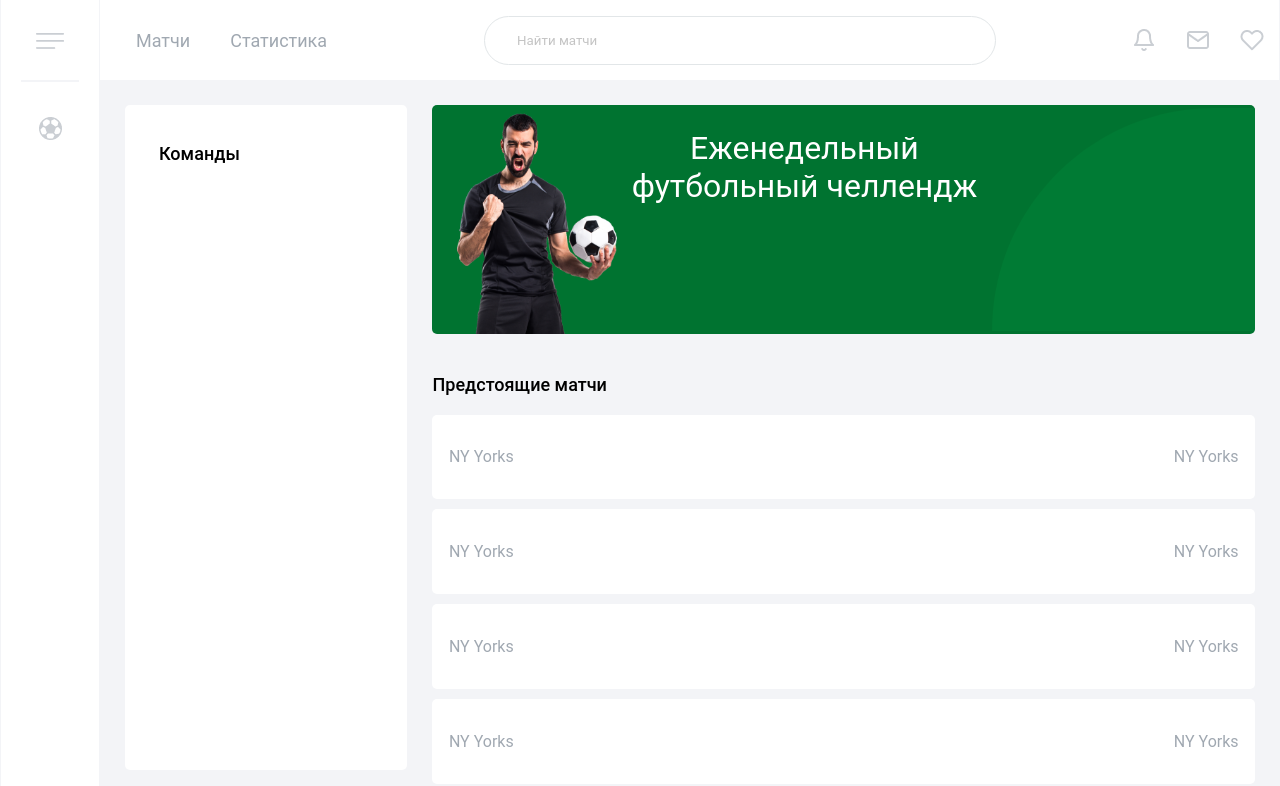
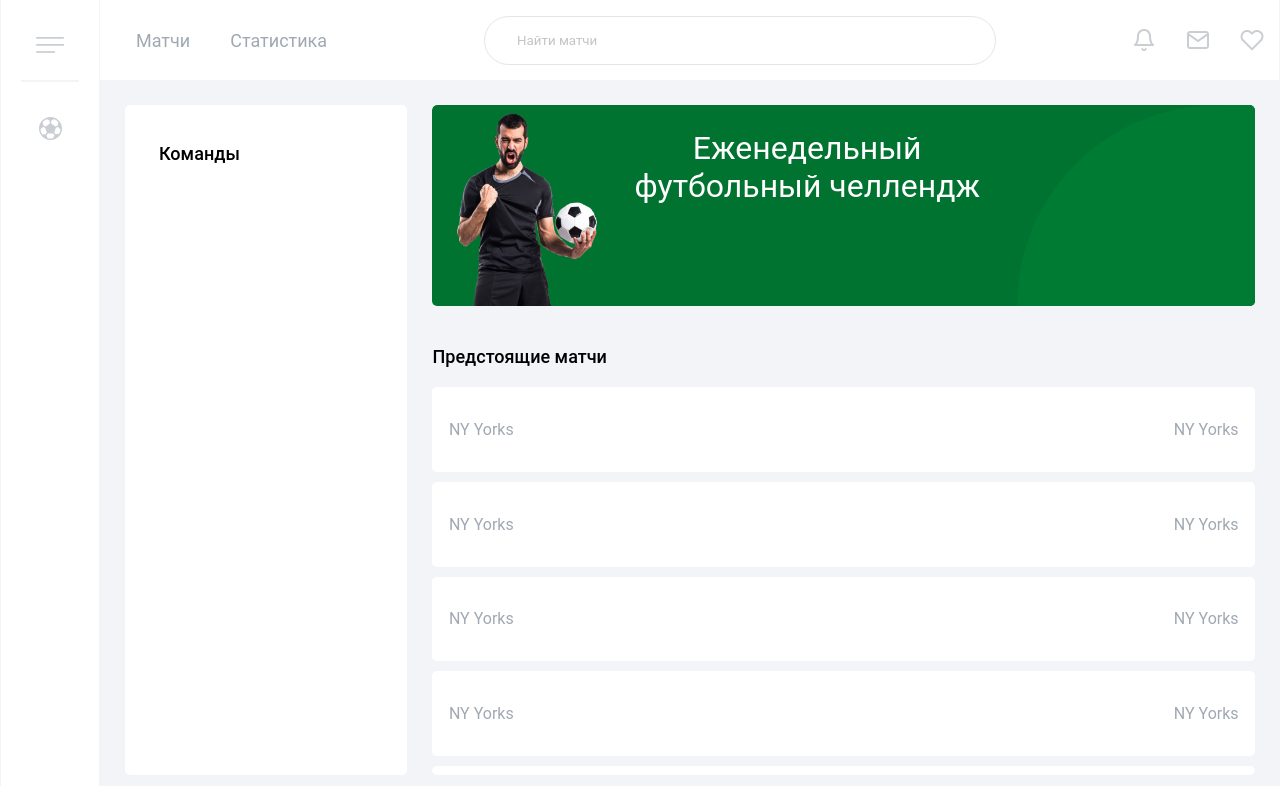
Before and after one commit to Volvram/Football, a Next.js app: page / in a window 1280 px wide. Shown: the top 786 px of the page. Built offline with nearby package versions, Linux system fonts and the light colour scheme.

Commit message:
fixed matches list

```diff
--- a/src/app/globals.scss
+++ b/src/app/globals.scss
@@ -8,7 +8,6 @@
 html,
 body {
   max-width: 2560px;
-  // height: 100vh;
   overflow-x: hidden;
   margin-left: auto;
   margin-right: auto;
--- a/src/app/page.module.scss
+++ b/src/app/page.module.scss
@@ -1,12 +1,22 @@
+@import "@/styles/variables";
+
 .page {
-width: 100vw;
-  height: 100vh;
+  max-width: 100vw;
+  max-height: 100vh;
   overflow: hidden;
 }
 
 .main {
   &_body {
-    height: 90vh;
+    max-height: 90vh;
     display: flex;
   }
 }
+
+@media screen and (max-width: $tablet) {
+  .main {
+    &_body {
+      max-height: 95vh;
+    }
+  }
+}
--- a/src/app/pageComponents/BodyContent/bodycontent.module.scss
+++ b/src/app/pageComponents/BodyContent/bodycontent.module.scss
@@ -3,6 +3,7 @@
 .bodycontent {
     padding: 25px;
     width: 100%;
+    max-height: 100%;
 
     background-color: $light-gray;
     border-left: 1px solid $light-gray;
--- a/src/app/pageComponents/BodyContent/components/LeftContent/leftcontent.module.scss
+++ b/src/app/pageComponents/BodyContent/components/LeftContent/leftcontent.module.scss
@@ -1,7 +1,6 @@
 @import "@/styles/variables.scss";
 
 .leftcontent {
-    margin-bottom: 5px;
     padding: 38px 34px;
 
     grid-column-start: 1;
--- a/src/app/pageComponents/BodyContent/components/MiddleContent/MiddleContent.tsx
+++ b/src/app/pageComponents/BodyContent/components/MiddleContent/MiddleContent.tsx
@@ -10,14 +10,14 @@ const MiddleContent: React.FC = () => {
     return (
         <div className={styles.middlecontent}>
             <div className={styles.middlecontent_event}>
-                <Image src={footballer} className={styles.middlecontent_event_image} alt="Футболист" />
+                <Image draggable={false} src={footballer} className={styles.middlecontent_event_image} alt="Футболист" />
                 <p className={styles.middlecontent_event_h}>Еженедельный футбольный челлендж</p>
-                <Image src={greenSector} className={styles.middlecontent_event_sector} alt="Зелёный сектор" />
+                <Image draggable={false} src={greenSector} className={styles.middlecontent_event_sector} alt="Зелёный сектор" />
             </div>
             <div className={styles.middlecontent_matches}>
                 <p className={styles.middlecontent_matches_h}>Предстоящие матчи</p>
                 <div className={styles.middlecontent_matches_list}>
-                    {[1,2,3,4,5,6,7,8,9].map(match => {
+                    {[1,2,3,4,5,6,7,8,9,10,11,12,13,14,15,16,17,18,19,20].map(match => {
                         return (
                             <div key={match} className={styles.middlecontent_matches_list_match}>
                                 <p className={styles.middlecontent_matches_list_match_team}>NY Yorks</p>
--- a/src/app/pageComponents/BodyContent/components/MiddleContent/middlecontent.module.scss
+++ b/src/app/pageComponents/BodyContent/components/MiddleContent/middlecontent.module.scss
@@ -2,17 +2,24 @@
 
 .middlecontent {
     margin-left: 25px;
-
+    height: 100%;
+    overflow: hidden;
     grid-column-start: 4;
     grid-column-end: 13;
     grid-row-start: 1;
     grid-row-end: 13;
+    border-radius: 5px;
+    -webkit-border-radius: 5px;
+    -moz-border-radius: 5px;
+    -ms-border-radius: 5px;
+    -o-border-radius: 5px;
+    display: flex;
+    flex-direction: column;
 
-    &_event {
+    &_event{
         padding-left: 25px;
-        grid-row-start: 1;
-        grid-row-end: 5;
         width: 100%;
+        height: 30%;
         background-color: $green;
         border-radius: 5px;
 
@@ -21,7 +28,7 @@
 
         &_image {
             margin-top: 1%;
-            width: 20%;
+            width: auto;
             height: auto;
         }
 
@@ -35,7 +42,7 @@
         }
 
         &_sector {
-            width: 33%;
+            width: auto;
             height: auto;
             border-top-right-radius: 5px;
             border-bottom-right-radius: 5px;
@@ -43,10 +50,13 @@
     }
 
     &_matches {
-        margin-top: 40px;
+        padding-top: 40px;
+        height: 70%;
         display: flex;
         flex-direction: column;
+
         &_h {
+            margin-bottom: 20px;
             color: $black;
             font-size: $h3;
             font-weight: 500;
@@ -54,12 +64,10 @@
 
         &_list {
             overflow-y: auto;
-            margin-top: 20px;
-            max-height: 40vh;
-            height: fit-content;
+            max-height: 100%;
+            height: 100%;
 
-
-            &::-webkit-scrollbar{
+            &::-webkit-scrollbar {
                 display: none;
             }
 
@@ -91,7 +99,6 @@
         &_matches {
 
             &_list {
-                max-height: 53vh;
 
                 &_match {
                     padding-top: 4%;
@@ -108,18 +115,19 @@
 
         &_event {
             padding-left: 20px;
+            height: 25%;
 
             &_h {
+                margin-bottom: 16px;
                 font-size: $h2;
             }
         }
 
         &_matches {
-            margin-top: 30px;
+            padding-top: 30px;
+            height: 75%;
 
             &_list {
-                margin-top: 16px;
-
                 &_match {
                     padding-top: 4%;
                     padding-bottom: 4%;
@@ -135,6 +143,7 @@
 
         &_event {
             padding-left: 16px;
+            height: 20%;
 
             &_h {
                 font-size: $h3;
@@ -142,15 +151,15 @@
         }
 
         &_matches {
-            margin-top: 20px;
+            padding-top: 20px;
+            height: 80%;
 
             &_h {
+                margin-bottom: 12px;
                 font-size: $p1;
             }
 
             &_list {
-                margin-top: 12px;
-
                 &_match {
 
                     &_team {
@@ -176,14 +185,20 @@
         }
 
         &_matches {
-            margin-top: 10px;
+            padding-top: 10px;
 
             &_h {
+                margin-bottom: 6px;
                 font-size: $p2;
             }
 
             &_list {
-                margin-top: 6px;
+                &_match {
+
+                    &_team {
+                        font-size: $p2;
+                    }
+                }
             }
         }
     }
--- a/src/components/Header/header.module.scss
+++ b/src/components/Header/header.module.scss
@@ -3,12 +3,12 @@
 .header {
     background-color: $white;
     width: 100%;
+    height: 10vh;
     display: flex;
-    height: 10vh;
 
     &_menu {
-        // padding-top: 42px;
-        // padding-bottom: 35px;
+        padding-top: 42px;
+        padding-bottom: 35px;
         padding-left: 36px;
         padding-right: 36px;
         width: 100px;
@@ -97,6 +97,8 @@
 
 @media screen and (max-width: $tablet) {
     .header {
+        height: 5vh;
+
         &_menu {
             width: 56px;
             &_icon {
--- a/src/components/Input/input.module.scss
+++ b/src/components/Input/input.module.scss
@@ -18,4 +18,14 @@
 
 .input::-webkit-input-placeholder {
     color: $gray-200;
- }
+}
+
+@media screen and (max-width: $tablet) {
+    .input {
+        padding: 8px 16px;
+    }
+
+    .input::-webkit-input-placeholder {
+        font-size: $p2
+    }
+}
```
